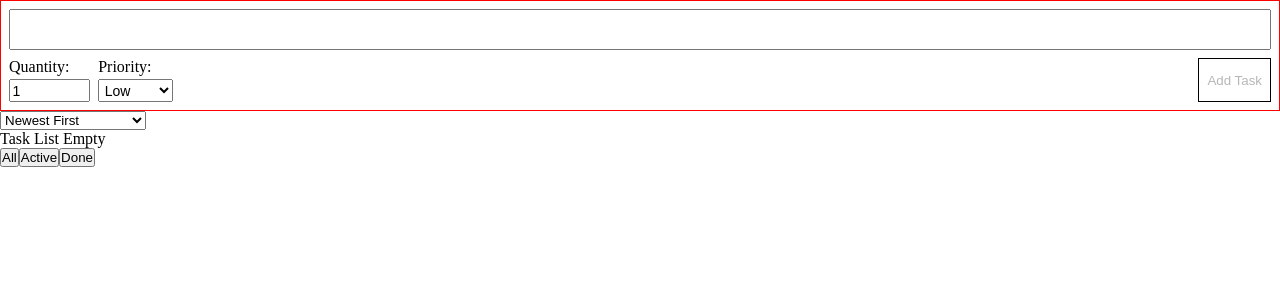
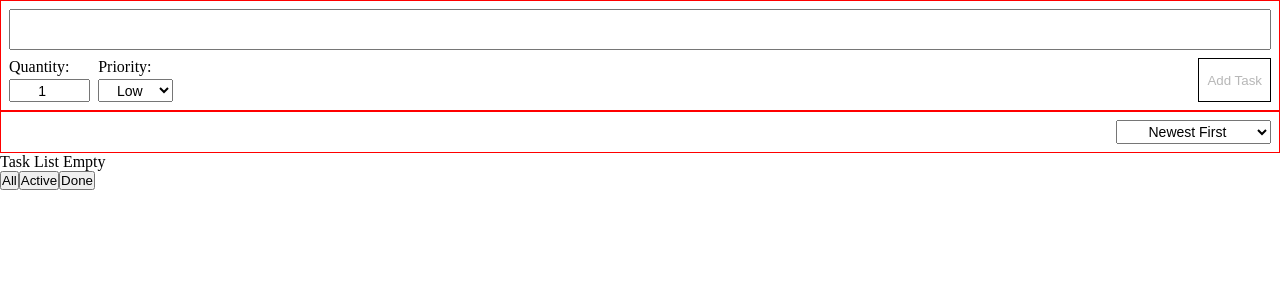
Before and after one commit to dejanpls/pocketlist, a React (Vite) app: page / in a window 1280 px wide. Shown: the top 300 px of the page. Built offline with nearby package versions, Linux system fonts and the light colour scheme.

Commit message:
style: sort dropdown select

```diff
--- a/src/components/SortDropdown.jsx
+++ b/src/components/SortDropdown.jsx
@@ -1,6 +1,8 @@
+import "../styles/sortDropdown.css";
+
 export default function SortDropdown({ sort, handleSort }) {
   return (
-    <>
+    <div className="options-container">
       <label htmlFor="sort">
         <select id="sort" name="sort" value={sort} onChange={handleSort}>
           <option value="newestFirst">Newest First</option>
@@ -13,6 +15,6 @@ export default function SortDropdown({ sort, handleSort }) {
           <option value="quantityDesc">Quantity Descending</option>
         </select>
       </label>
-    </>
+    </div>
   );
 }
--- a/src/styles/form.css
+++ b/src/styles/form.css
@@ -33,6 +33,7 @@ form {
 .secondary-input-container label > select {
   padding: 0.1rem;
   font-size: 14px;
+  text-align: center;
 }
 
 .controls .btn-container {
--- /dev/null
+++ b/src/styles/sortDropdown.css
@@ -0,0 +1,12 @@
+.options-container {
+  border: 1px solid red;
+  padding: 0.5rem;
+  display: flex;
+  justify-content: flex-end;
+}
+
+.options-container select {
+  padding: 0.1rem;
+  font-size: 14px;
+  text-align: center;
+}
```
